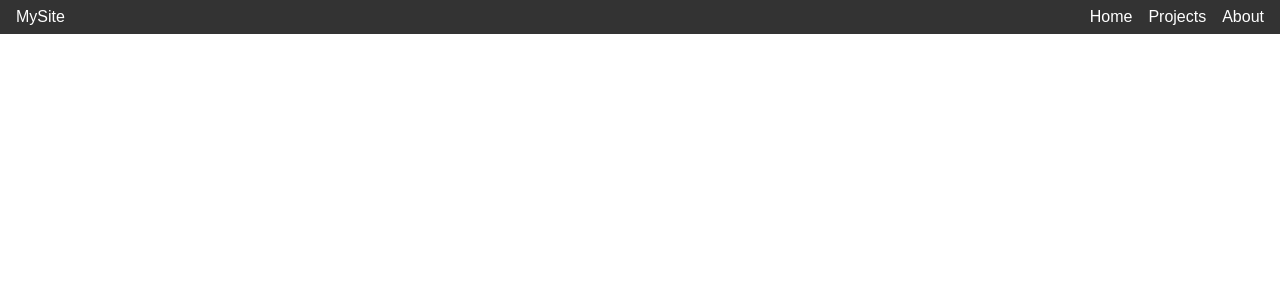
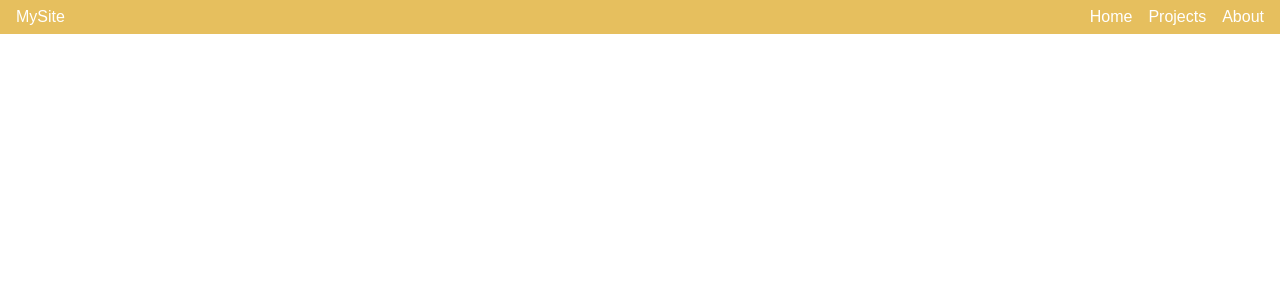
Before and after one commit to symbiotecode/symbiotecode.github.io, a PHP site: page / in a window 1280 px wide. Shown: the top 300 px of the page. Run offline with PHP 8.4, Linux system fonts and the light colour scheme.

Commit message:
Change navbar background color to #e6bf5e

```diff
--- a/style.css
+++ b/style.css
@@ -7,7 +7,7 @@ body {
     display: flex;
     justify-content: space-between;
     align-items: center;
-    background-color: #333;
+    background-color: #e6bf5e;
     padding: 0.5em 1em;
     color: white;
 }
```
